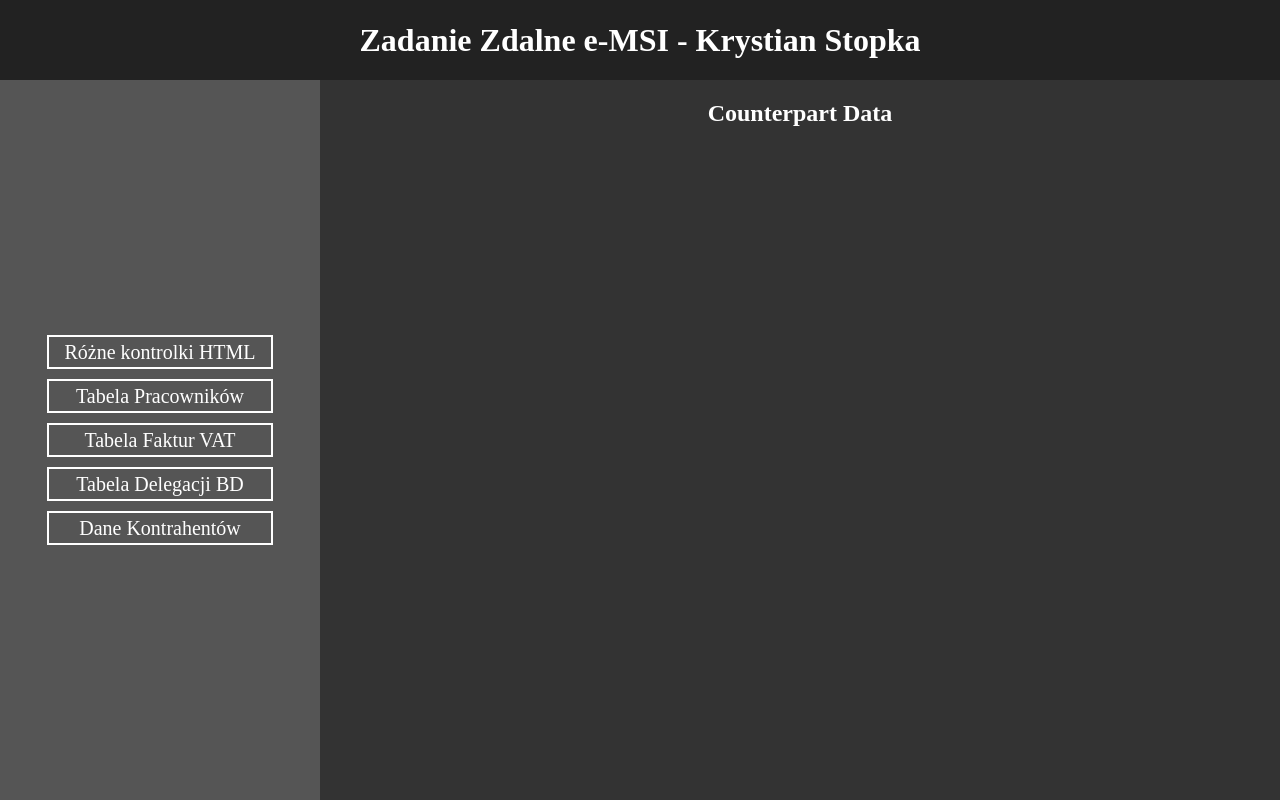
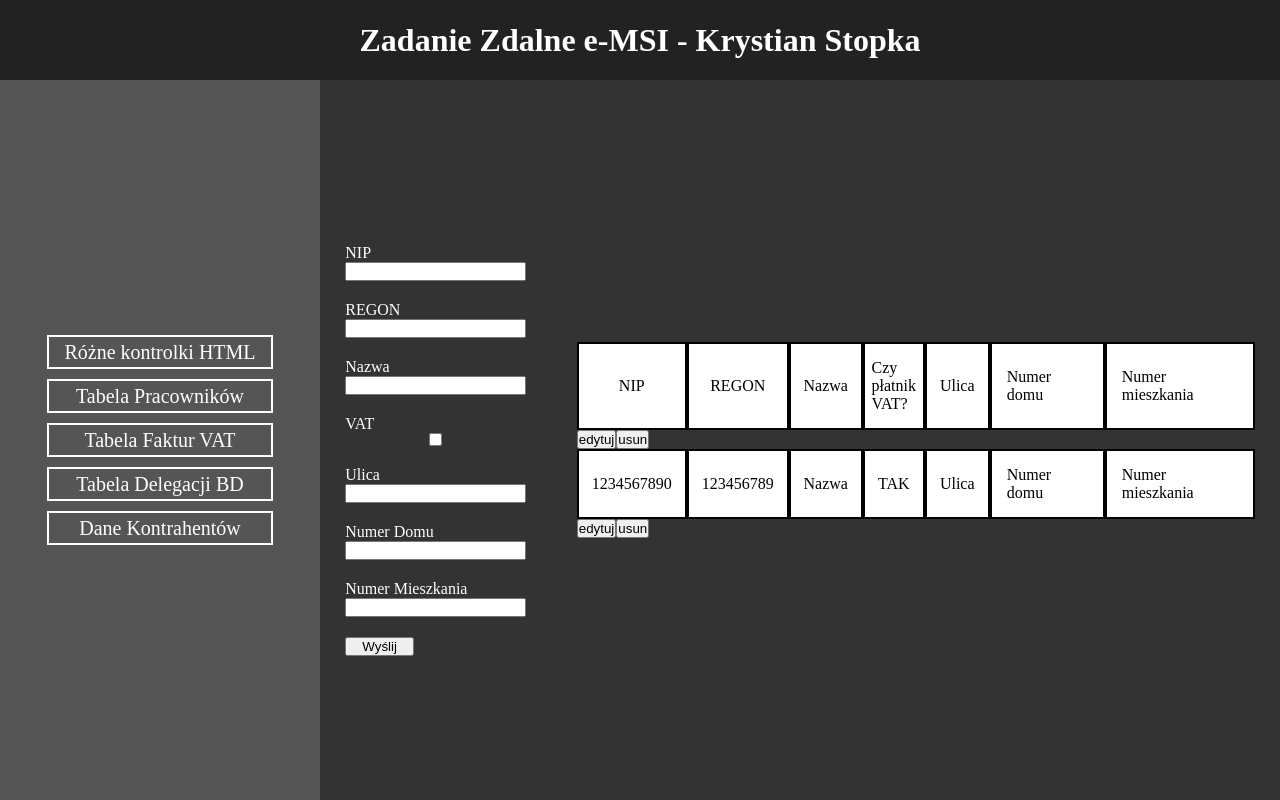
Before and after one commit to kstopka/zadanie_zdalne_e_msi, a React (Create React App) app: page /counterpart-data in a window 1280 px wide. Built offline with nearby package versions, Linux system fonts and the light colour scheme.

Commit message:
Counterpart data

```diff
--- /dev/null
+++ b/src/Helpers/InitialStates.tsx
@@ -0,0 +1,35 @@
+import { InintialStateType } from "../App.d";
+
+export const delegationInitialState: InintialStateType = {
+    imBusy: false,
+    responseData: [
+        {
+            id: "",
+            lp: "",
+            nameSurname: "",
+            comingDate: "",
+            leavingDate: "",
+            comingLocation: "",
+            leavingLocation: "",
+        },
+    ],
+    errorMessage: "",
+    error: false,
+};
+export const counterpartInitialState: InintialStateType = {
+    imBusy: false,
+    responseData: [
+        {
+            id: "",
+            nip: "",
+            regon: "",
+            name: "",
+            vat: "",
+            street: "",
+            homeNumber: "",
+            apartmentNumber: "",
+        },
+    ],
+    errorMessage: "",
+    error: false,
+};
--- a/src/Helpers/fakeApi.tsx
+++ b/src/Helpers/fakeApi.tsx
@@ -1,7 +1,8 @@
 import { StringListType } from "../App.d";
 import dataDelegation from "../data/dataDelegationTable.json";
+import dataCounterpart from "../data/dataCounterpart.json";
 
-const mockedData = (success: boolean, timeout?: number): Promise<StringListType[]> =>
+export const mockedDataDelegation = (success: boolean, timeout?: number): Promise<StringListType[]> =>
     new Promise((resolve, reject) => {
         setTimeout(() => {
             if (success) {
@@ -10,5 +11,12 @@ const mockedData = (success: boolean, timeout?: number): Promise<StringListType[
             reject({ message: "Problem with API", error: true });
         }, timeout || 2000);
     });
-
-export default mockedData;
+export const mockedDataCounterpart = (success: boolean, timeout?: number): Promise<StringListType[]> =>
+    new Promise((resolve, reject) => {
+        setTimeout(() => {
+            if (success) {
+                resolve(dataCounterpart.counterpart);
+            }
+            reject({ message: "Problem with API", error: true });
+        }, timeout || 2000);
+    });
--- a/src/components/Controls.tsx
+++ b/src/components/Controls.tsx
@@ -20,7 +20,6 @@ const ControlsSchema = Yup.object({
 const renderError = (message: string) => <p className="error-message">{message}</p>;
 
 const Controls: FunctionComponent<ControlsProps> = () => {
-    const handleSubmit = () => {};
     return (
         <div className="controls">
             <Formik
@@ -40,7 +39,7 @@ const Controls: FunctionComponent<ControlsProps> = () => {
                     setSubmitting(false);
                 }}
             >
-                <Form onSubmit={handleSubmit}>
+                <Form>
                     <label htmlFor="nip">NIP</label>
                     <Field type="number" name="nip" />
                     <ErrorMessage name="nip" render={renderError} />
--- a/src/components/CounterpartData.tsx
+++ b/src/components/CounterpartData.tsx
@@ -1,12 +1,103 @@
-import * as React from "react";
-import { FunctionComponent } from "react";
+import { FunctionComponent, Key, useLayoutEffect } from "react";
+import { useResponseDataFromApi } from "../hooks/useResponseDataFromApi";
+import { counterpartInitialState } from "../Helpers/InitialStates";
+import { StringListType, CounterpartFormValues } from "../App.d";
+import TableRow from "../DynamicTable/TableRow";
+import { CalculateTableWidth } from "../DynamicTable/CalculateTableWidth";
+import "../styles/Table.css";
+import "../styles/Counterpart.css";
+import { mockedDataCounterpart } from "../Helpers/fakeApi";
+import { Formik, Form, Field, ErrorMessage, FormikHelpers } from "formik";
+import * as Yup from "yup";
+import { idText } from "typescript";
 
 interface CounterpartDataProps {}
 
+const ControlsSchema = Yup.object({
+    nip: Yup.string().length(10, "NIP musi zawierać dokładnie 10 liczb").required("NIP jest wymagany"),
+    regon: Yup.string().length(9, "REGON musi zawierać dokładnie 9 liczb").required("REGON jest wymagany"),
+    name: Yup.string().required("Nazwa jest wymagana"),
+    street: Yup.string().required("Ulica jest wymagana"),
+    homeNumber: Yup.string().required("Numer domu jest wymagany"),
+});
+
+const renderError = (message: string) => <p className="error-message">{message}</p>;
+
 const CounterpartData: FunctionComponent<CounterpartDataProps> = () => {
+    const { imBusy, responseData, errorMessage, error } = useResponseDataFromApi(
+        counterpartInitialState,
+        mockedDataCounterpart
+    );
+    const handleEditClick = () => {};
+    const handleDeleteClick = () => {
+        console.log(`ok`);
+    };
+    const rows = responseData.map((item: StringListType, index: Key) => (
+        <div>
+            <TableRow key={index} row={item} />
+            <button onClick={handleEditClick}>edytuj</button>
+            <button onClick={handleDeleteClick}>usun</button>
+        </div>
+    ));
+    useLayoutEffect(() => {
+        CalculateTableWidth(".counterpart-data");
+        console.log(responseData);
+    });
+    // const handleSubmit = (e: { preventDefault: () => void }) => {
+    //     e.preventDefault();
+    // };
+
     return (
-        <div className="counterpart-data">
-            <h1>Counterpart Data</h1>
+        <div className="counterpart-data table">
+            <Formik
+                initialValues={{
+                    nip: NaN,
+                    regon: NaN,
+                    name: "",
+                    vat: false,
+                    street: "",
+                    homeNumber: "",
+                    apartmentNumber: "",
+                }}
+                validationSchema={ControlsSchema}
+                onSubmit={(values: CounterpartFormValues, { setSubmitting }: FormikHelpers<CounterpartFormValues>) => {
+                    alert(JSON.stringify(values, null, 2));
+                    setSubmitting(false);
+                }}
+            >
+                <Form>
+                    <label htmlFor="nip">NIP</label>
+                    <Field type="number" name="nip" />
+                    <ErrorMessage name="nip" render={renderError} />
+
+                    <label htmlFor="regon">REGON</label>
+                    <Field type="number" name="regon" />
+                    <ErrorMessage name="regon" render={renderError} />
+
+                    <label htmlFor="name">Nazwa</label>
+                    <Field type="text" name="name" />
+                    <ErrorMessage name="name" render={renderError} />
+
+                    <label htmlFor="vat">VAT</label>
+                    <Field type="checkbox" name="vat" />
+
+                    <label htmlFor="street">Ulica</label>
+                    <Field type="text" name="street" />
+                    <ErrorMessage name="street" render={renderError} />
+
+                    <label htmlFor="homeNumber">Numer Domu</label>
+                    <Field type="text" name="homeNumber" />
+                    <ErrorMessage name="homeNumber" render={renderError} />
+
+                    <label htmlFor="apartmentNumber">Numer Mieszkania</label>
+                    <Field type="text" name="apartmentNumber" />
+
+                    <div>
+                        <button type="submit">Wyślij</button>
+                    </div>
+                </Form>
+            </Formik>
+            <div>{error ? errorMessage : rows}</div>
         </div>
     );
 };
--- a/src/components/DelegationTable.tsx
+++ b/src/components/DelegationTable.tsx
@@ -1,9 +1,11 @@
 import { FunctionComponent, useLayoutEffect } from "react";
 import { StringListType } from "../App.d";
-import { useDelegationFromApi } from "../hooks/useDelegationFromApi";
+import { useResponseDataFromApi } from "../hooks/useResponseDataFromApi";
 import TableRow from "../DynamicTable/TableRow";
 import "../styles/Table.css";
 import { CalculateTableWidth } from "../DynamicTable/CalculateTableWidth";
+import { delegationInitialState } from "../Helpers/InitialStates";
+import { mockedDataDelegation } from "../Helpers/fakeApi";
 
 interface DelegationTableProps {}
 const Loading = () => (
@@ -13,8 +15,11 @@ const Loading = () => (
 );
 
 const DelegationTable: FunctionComponent<DelegationTableProps> = () => {
-    const { imBusy, delegation, errorMessage, error } = useDelegationFromApi();
-    const rows = delegation.map((item: StringListType) => <TableRow key={item.id} row={item} />);
+    const { imBusy, responseData, errorMessage, error } = useResponseDataFromApi(
+        delegationInitialState,
+        mockedDataDelegation
+    );
+    const rows = responseData.map((item: StringListType) => <TableRow key={item.id} row={item} />);
     useLayoutEffect(() => {
         CalculateTableWidth(".delegation-table");
     });
--- /dev/null
+++ b/src/data/dataCounterpart.json
@@ -0,0 +1,24 @@
+{
+    "counterpart": [
+        {
+            "id": "ID",
+            "nip": "NIP",
+            "regon": "REGON",
+            "name": "Nazwa",
+            "vat": "Czy płatnik VAT?",
+            "street": "Ulica",
+            "homeNumber": "Numer domu",
+            "apartmentNumber": "Numer mieszkania"
+        },
+        {
+            "id": "qasdadsfa",
+            "nip": "1234567890",
+            "regon": "123456789",
+            "name": "Nazwa",
+            "vat": "TAK",
+            "street": "Ulica",
+            "homeNumber": "Numer domu",
+            "apartmentNumber": "Numer mieszkania"
+        }
+    ]
+}
--- a/src/hooks/useDelegationFromApi.tsx
+++ b/src/hooks/useResponseDataFromApi.tsx
@@ -1,6 +1,6 @@
 import { useEffect, useReducer } from "react";
-import { StringListType, DelegationInintialStateType } from "../App.d";
-import mockedData from "../Helpers/fakeApi";
+import { InintialStateType, StringListType } from "../App.d";
+// import mockedDataDelegation from "../Helpers/fakeApi";
 
 const asyncWrapperForPromiseWithConnectedState = async (
     promiseWrapper: { (): Promise<StringListType[]>; (): any },
@@ -23,24 +23,7 @@ const asyncWrapperForPromiseWithConnectedState = async (
     }
 };
 
-const initialState: DelegationInintialStateType = {
-    imBusy: false,
-    delegation: [
-        {
-            id: "",
-            lp: "",
-            nameSurname: "",
-            comingDate: "",
-            leavingDate: "",
-            comingLocation: "",
-            leavingLocation: "",
-        },
-    ],
-    errorMessage: "",
-    error: false,
-};
-
-const delegationReducer = (state: any, action: { type: string; value?: string }) => {
+const reducer = (state: any, action: { type: string; value?: string }) => {
     switch (action.type) {
         case "setBusy": {
             return {
@@ -56,11 +39,11 @@ const delegationReducer = (state: any, action: { type: string; value?: string })
                 error: true,
             };
         }
-        case "setDelegation": {
+        case "setResponseData": {
             return {
                 ...state,
                 imBusy: true,
-                delegation: action.value,
+                responseData: action.value,
             };
         }
     }
@@ -82,29 +65,29 @@ const setError =
             type: "setError",
             value: payload,
         });
-const setDelegation =
+const setResponseData =
     (dispatch: {
         (value: { type: string; value?: string | undefined }): void;
         (arg0: { type: string; value: any }): any;
     }) =>
     (payload: any) =>
         dispatch({
-            type: "setDelegation",
+            type: "setResponseData",
             value: payload,
         });
 
-export const useDelegationFromApi = () => {
-    const [state, dispatch] = useReducer(delegationReducer, initialState);
-    const { imBusy, delegation, errorMessage, error } = state;
+export const useResponseDataFromApi = (initialState: InintialStateType, mockedDataDelegation: any) => {
+    const [state, dispatch] = useReducer(reducer, initialState);
+    const { imBusy, responseData, errorMessage, error } = state;
 
     useEffect(() => {
         if (!imBusy) {
-            asyncWrapperForPromiseWithConnectedState(() => mockedData(true), {
+            asyncWrapperForPromiseWithConnectedState(() => mockedDataDelegation(true), {
                 setForBusy: setBusy(dispatch),
                 setForError: setError(dispatch),
-                setForResponse: setDelegation(dispatch),
+                setForResponse: setResponseData(dispatch),
             });
         }
     });
-    return { imBusy, delegation, errorMessage, error };
+    return { imBusy, responseData, errorMessage, error };
 };
--- /dev/null
+++ b/src/styles/Counterpart.css
@@ -0,0 +1,34 @@
+.counterpart-data {
+  background-color: #333;
+  -webkit-box-orient: horizontal;
+  -webkit-box-direction: normal;
+      -ms-flex-direction: row;
+          flex-direction: row;
+  -ms-flex-pack: distribute;
+      justify-content: space-around;
+}
+
+.counterpart-data form {
+  display: -webkit-box;
+  display: -ms-flexbox;
+  display: flex;
+  -webkit-box-orient: vertical;
+  -webkit-box-direction: normal;
+      -ms-flex-direction: column;
+          flex-direction: column;
+  color: white;
+}
+
+.counterpart-data form label {
+  margin-top: 20px;
+}
+
+.counterpart-data form .error-message {
+  color: red;
+}
+
+.counterpart-data form button {
+  margin-top: 20px;
+  padding: 0 15px;
+}
+/*# sourceMappingURL=Counterpart.css.map */
--- /dev/null
+++ b/src/styles/Counterpart.sass
@@ -0,0 +1,16 @@
+.counterpart-data
+    background-color: #333
+    flex-direction: row
+    justify-content: space-around
+    button
+    form
+        display: flex
+        flex-direction: column
+        color: white
+        label
+            margin-top: 20px
+        .error-message
+            color: red
+        button
+            margin-top: 20px
+            padding: 0 15px
```
Also changed, not shown: src/App.d.tsx (+16 -2 lines), src/context/CounterpartContext.tsx (added, +27 -0 lines), 1 other file (tests, documents, lock files or other folders).
